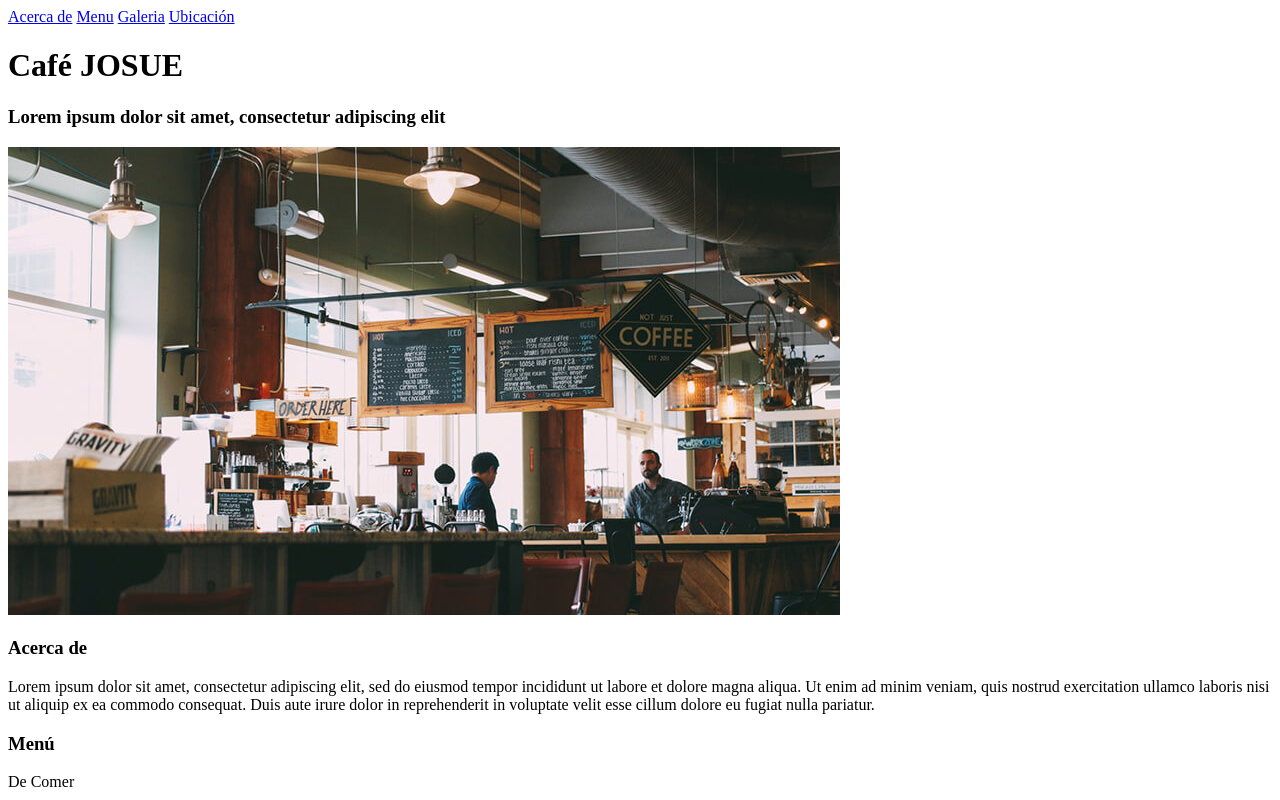
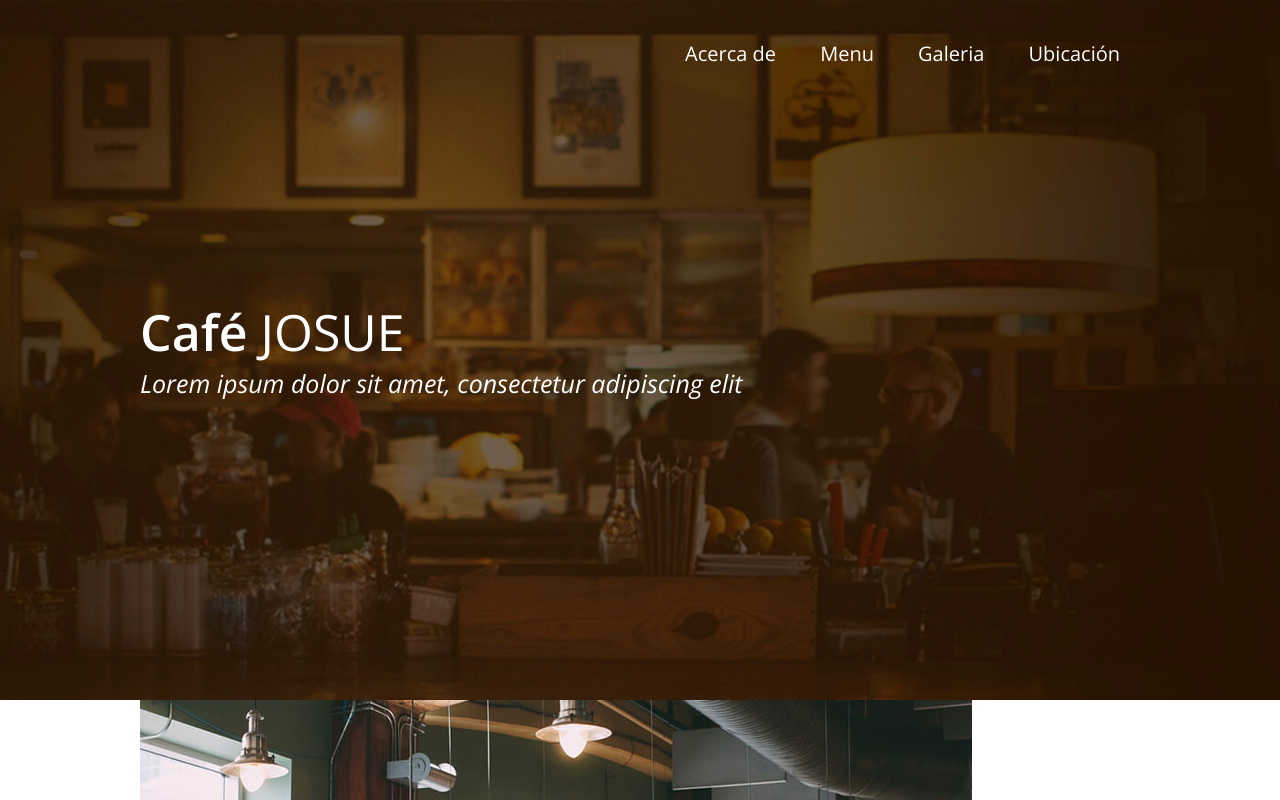
Before and after one commit to ooJOSUEoo/pagina_cafeteria, a plain HTML site: page index.html in a window 1280 px wide. Shown: the top 800 px of the page. Drawn offline with nearby package versions, Linux system fonts and the light colour scheme.

Commit message:
Estilos generales y header

```diff
--- a/css/estilos.css
+++ b/css/estilos.css
@@ -0,0 +1,64 @@
+*{
+    margin: 0;
+    padding: 0;
+    -webkit-box-sizing: border-box;
+    -moz-box-sizing: border-box;
+    box-sizing: border-box;
+}
+body{
+    font-family: "Open Sans", Arial, sans-serif;
+    font-size: 16px;
+}
+.contenedor{
+    width: 90%;
+    max-width: 1000px;
+    margin: auto;
+    overflow: hidden;
+}
+/*-----Header------*/
+header{
+    width: 100%;
+    background: url('../img/bg.jpg') #201a0c;
+    background-size: cover;
+    background-attachment: fixed;
+    background-position: center 0;
+}
+header .contenedor{
+    position: relative;
+    height: 700px;
+}
+header .menu{
+    width: 100%;
+    text-align: right;
+}
+header .menu a{
+    color: #fff;
+    font-size: 20px;
+    font-weight: 300;
+    display: inline-block;
+    margin: 40px 20px;
+    text-decoration: none;
+    position: relative;
+}
+header .menu a:hover{
+    text-decoration: underline;
+}
+header .textos{
+    width: 100%;
+    color: #fff;
+    position: absolute;
+    top: 50%;
+    margin-top: -52px;
+}
+header .textos .nombre{
+    font-size: 50px;
+    font-weight: 600;
+}
+header .textos .nombre span{
+    font-weight: 300;
+}
+header .textos h3{
+    font-weight: 300;
+    font-size: 25px;
+    font-style: italic;
+}
--- a/index.html
+++ b/index.html
@@ -4,7 +4,7 @@
     <meta charset="UTF-8">
     <meta name="viewport" content="width=device-width, initial-scale=1.0">
     <link href="https://fonts.googleapis.com/css2?family=Open+Sans:ital,wght@0,300;0,400;0,600;0,700;1,300&display=swap" rel="stylesheet">
-    <link rel="stylesheet" href="css/estilos.css">
+    <link rel="stylesheet" href="./css/estilos.css">
     <title>Café JOSUE</title>
 </head>
 <body>
```
